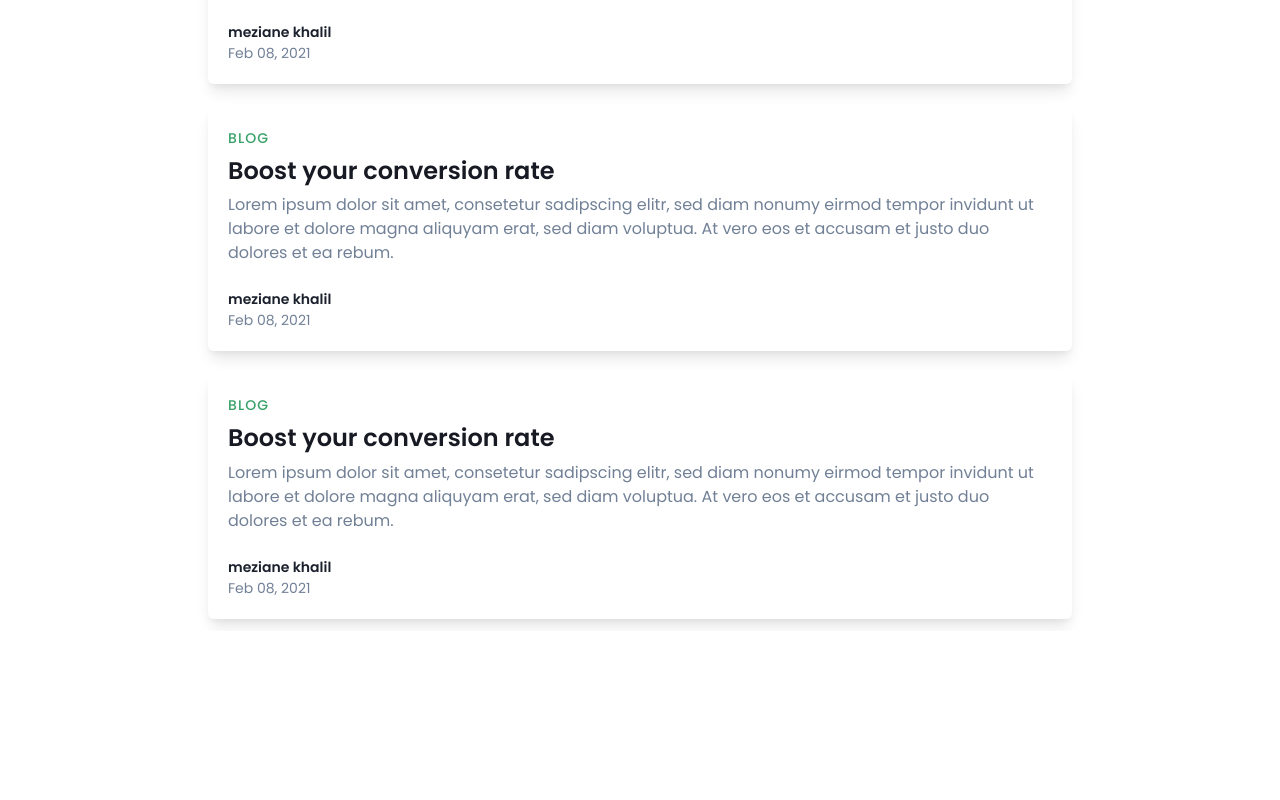
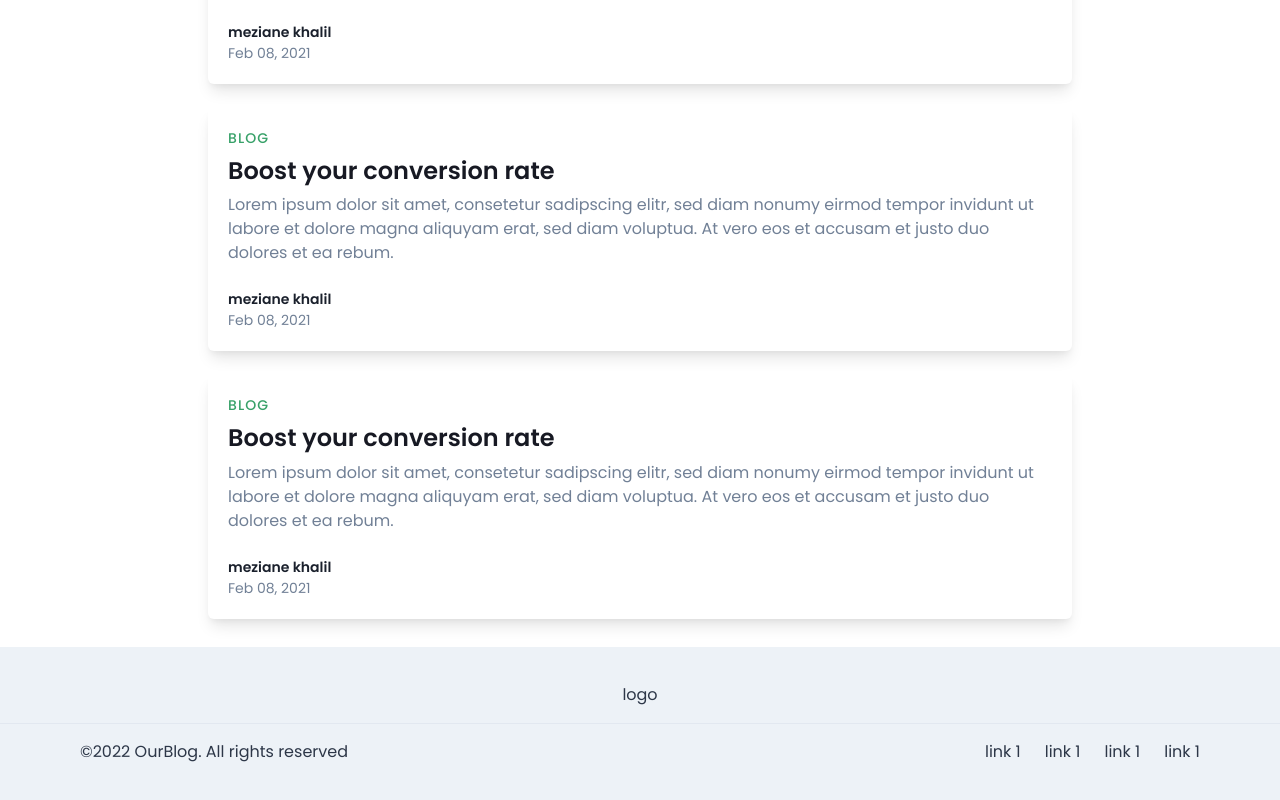
Before and after one commit to MezianeKhalil/reactjs-blog, a React (Vite) app: page / in a window 1280 px wide. Shown: the part 760-1560 px from the top of the page. Before the commit the page ends 1391 px from the top, so only its background shows below. Built offline with nearby package versions, Linux system fonts and the light colour scheme.

Commit message:
build footer component

```diff
--- a/src/components/blocs/_index.js
+++ b/src/components/blocs/_index.js
@@ -2,10 +2,12 @@ import Navbar from "./navbar"
 import Header from './header'
 import BlogPost from './blog'
 import ArticleHeader from './articleHeader'
+import Footer from './footer'
 
 export {
     Navbar,
     Header,
     BlogPost,
-    ArticleHeader
+    ArticleHeader,
+    Footer
 }
--- /dev/null
+++ b/src/components/blocs/footer.jsx
@@ -0,0 +1,52 @@
+import React from 'react'
+import {
+    Box,
+    Container,
+    Stack,
+    Text,
+    useColorModeValue,
+  } from '@chakra-ui/react';
+
+  export default function SmallCentered() {
+    return (
+        <Box
+            bg="gray.100"
+            color="gray.700"
+            py="5"
+            mt="4"
+            fontFamily="poppins"
+        >
+        <Container
+          as={Stack}
+          maxW={'6xl'}
+          py={4}
+          spacing={4}
+          justify={'center'}
+          align={'center'}>
+          <Text>logo</Text>
+        </Container>
+        <Box
+          borderTopWidth={1}
+          borderStyle={'solid'}
+          borderColor={useColorModeValue('gray.200', 'gray.700')}>
+          <Container
+            as={Stack}
+            maxW={'6xl'}
+            py={4}
+            direction={{ base: 'column', md: 'row' }}
+            spacing={4}
+            justify={{ base: 'center', md: 'space-between' }}
+            align={{ base: 'center', md: 'center' }}>
+            <Text>©2022 OurBlog. All rights reserved</Text>
+            <Stack direction={'row'} spacing={6}>
+                {/* links */}
+                <Text>link 1</Text>
+                <Text>link 1</Text>
+                <Text>link 1</Text>
+                <Text>link 1</Text>
+            </Stack>
+          </Container>
+        </Box>
+      </Box>
+    )
+  }
--- a/src/pages/home.jsx
+++ b/src/pages/home.jsx
@@ -1,7 +1,7 @@
 import React from 'react'
 import { HomeLayout } from '../components/Layout/_index'
 import { Helmet } from 'react-helmet'
-import { Navbar, Header } from '../components/blocs/_index'
+import { Navbar, Header, Footer } from '../components/blocs/_index'
 
 export default function Home() {
   return (
@@ -12,6 +12,7 @@ export default function Home() {
       <Navbar/>
       <Header/>
       <HomeLayout/>
+      <Footer/>
     </>
   )
 }
```
